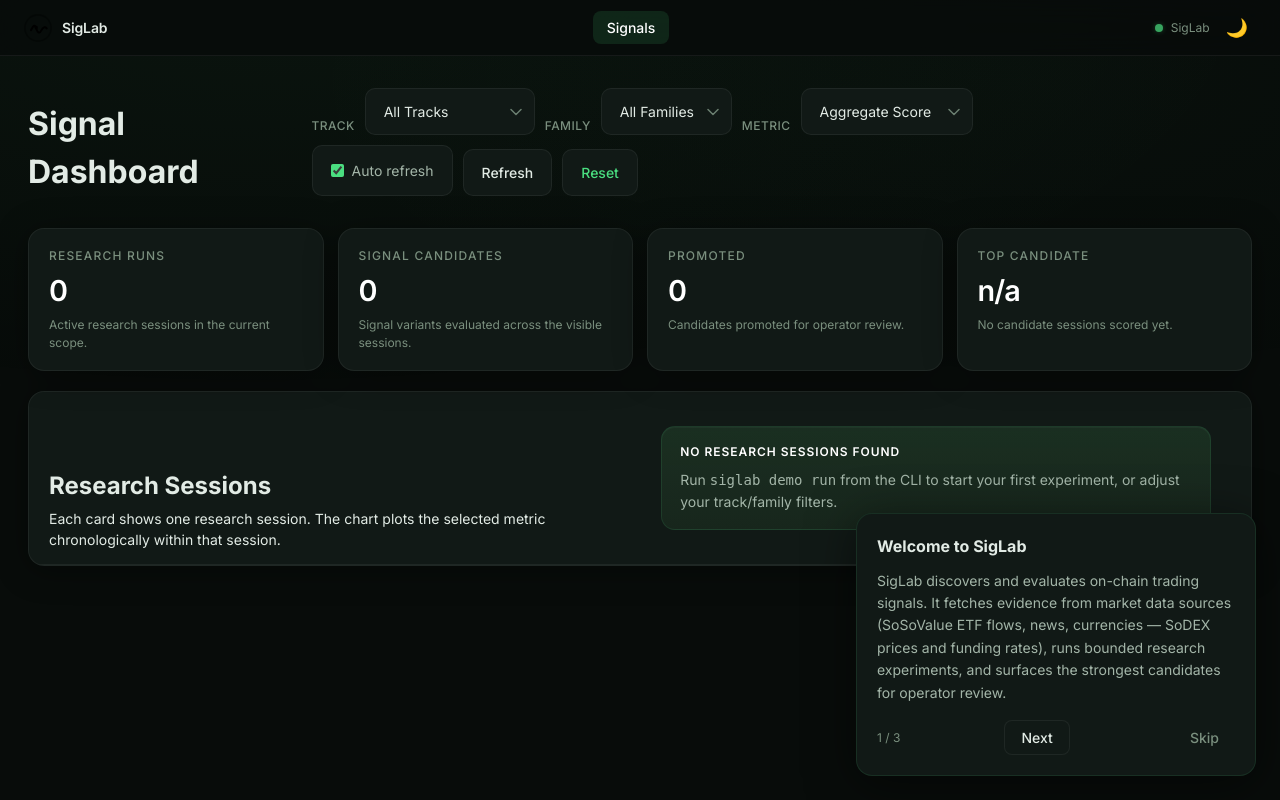
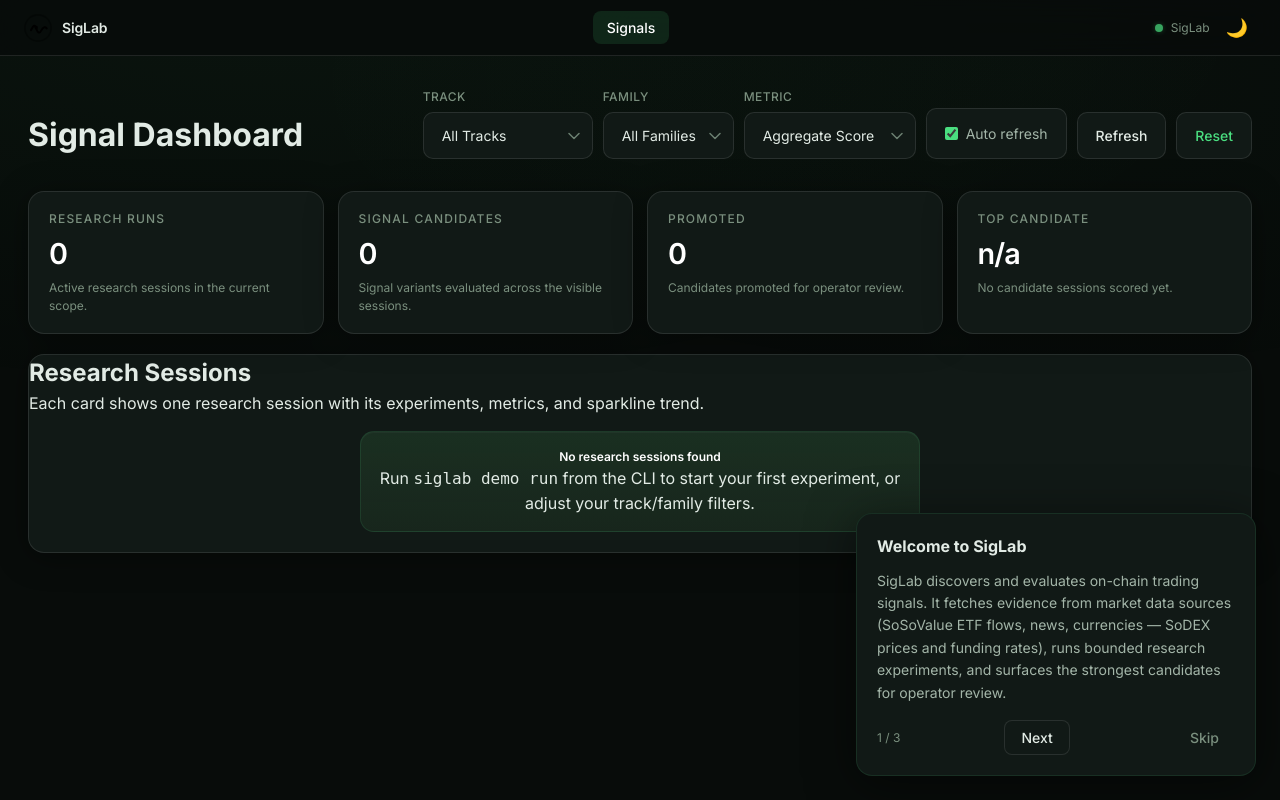
Before and after one commit to polytom868-pixel/siglab, a FastAPI app: page / in a window 1280 px wide. Run offline with FastAPI, Linux system fonts and the light colour scheme; data that the repository does not hold is empty.

Commit message:
fix: visual critique fixes across CSS, HTML, routes
- Fix 870px void: panel-header align-items: end -> flex-start
- Fix focus outline: remove outline:none from select:focus,button:focus
- Add .value-na: italic + opacity for n/a display
- Increase border visibility: --border rgba 0.06 -> 0.10
- Add .filter-group: label+select paired in column layout
- Fix dashboard.html panel-header structure (remove duplicate text)
- Add filter-group CSS rule
- Remove stray closing brace in styles.css
- Fix missing closing brace on .waiting-card-title
- Remove dead Alpine.js store initialization from base.html
- Fix misleading chart text in dashboard.html

```diff
--- a/siglab/dashboard/static/styles.css
+++ b/siglab/dashboard/static/styles.css
@@ -11,7 +11,7 @@
   --text-secondary: #a3b5a8;
   --muted: #7a8f7e;
 
-  --border: rgba(255, 255, 255, 0.06);
+  --border: rgba(255, 255, 255, 0.10);
   --border-accent: rgba(78, 204, 130, 0.12);
 
   --green: #4ade80;
@@ -241,7 +241,6 @@ body::before {
   margin-bottom: 32px;
 }
 
-}
 
 .ops-grid {
   display: grid;
@@ -412,6 +411,12 @@ body::before {
   align-items: end;
 }
 
+
+.filter-group {
+  display: flex;
+  flex-direction: column;
+  gap: 6px;
+}
 .hero-actions {
   display: flex;
   flex-wrap: wrap;
@@ -467,7 +472,6 @@ select:hover {
 
 select:focus,
 button:focus {
-  outline: none;
   border-color: var(--border-accent);
   box-shadow: 0 0 0 3px var(--green-soft);
 }
@@ -555,7 +559,7 @@ input[type="checkbox"] {
   display: flex;
   justify-content: space-between;
   gap: 16px;
-  align-items: end;
+  align-items: flex-start;
   padding: 18px 20px 14px;
   border-bottom: 1px solid var(--border);
 }
@@ -804,6 +808,7 @@ input[type="checkbox"] {
   color: #fff;
   font-size: var(--type-label);
   font-weight: 600;
+}
 
 .waiting-card-empty-state {
   max-width: 560px;
@@ -1304,6 +1309,12 @@ pre {
   padding: 8px 0;
 }
 
+.value-na {
+  opacity: 0.45;
+  font-style: italic;
+  font-size: 0.85em;
+}
+
 
 @keyframes shimmer {
   0% { background-position: -400px 0; }
--- a/siglab/dashboard/templates/base.html
+++ b/siglab/dashboard/templates/base.html
@@ -51,25 +51,5 @@
     <script src="/chart-engine.js"></script>
     {% block scripts_extra %}{% endblock %}
 
-    <script>
-      document.addEventListener('alpine:init', () => {
-        Alpine.store('filter', {
-          track: 'all',
-          family: 'all',
-          metric: 'aggregate_score',
-        });
-        Alpine.store('selection', {
-          selectedHash: null,
-          selectedRunId: null,
-        });
-        Alpine.store('displayCapital', {
-          usd: 100000,
-        });
-        Alpine.store('refresh', {
-          lastUpdated: null,
-          isRefreshing: false,
-        });
-      });
-    </script>
   </body>
 </html>
--- a/siglab/dashboard/templates/dashboard.html
+++ b/siglab/dashboard/templates/dashboard.html
@@ -9,6 +9,7 @@
   </div>
   <div class="hero-controls" role="search">
     <div class="hero-filters">
+      <div class="filter-group">
         <label for="trackFilter">Track</label>
         <select id="trackFilter"
                 aria-label="Filter by track">
@@ -16,13 +17,18 @@
           <option value="trend_signals">Directional Perps</option>
           <option value="yield_flows">Systematic Carry</option>
         </select>
+      </div>
+      <div class="filter-group">
         <label for="familyFilter">Family</label>
         <select id="familyFilter"
                 aria-label="Filter by family">
         </select>
+      </div>
+      <div class="filter-group">
         <label for="metricFilter">Metric</label>
         <select id="metricFilter"
                 aria-label="Select metric"></select>
+      </div>
     </div>
     <div class="hero-actions">
       <label class="checkbox">
@@ -40,10 +46,9 @@
 </section>
 
 <section class="panel">
-  <div class="panel-header">
     <div>
       <h2>Research Sessions</h2>
-      <p>Each card shows one research session. The chart plots the selected metric chronologically within that session.</p>
+      <p>Each card shows one research session with its experiments, metrics, and sparkline trend.</p>
     </div>
     <div id="runCards" class="run-grid">
       <div class="panel run-card"><div class="skeleton-card"></div></div>
```
Lines whose indentation alone changed are shown as unchanged.
